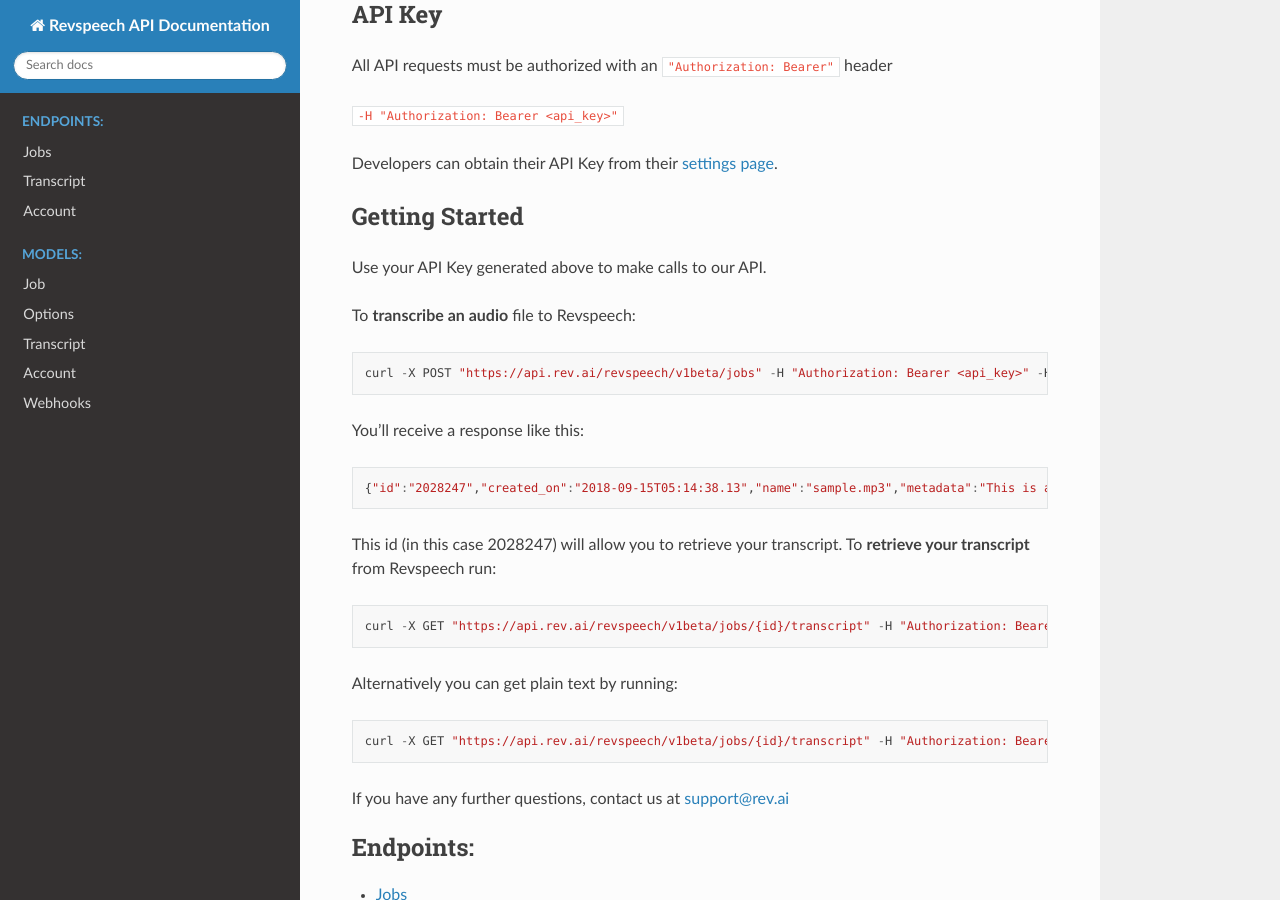
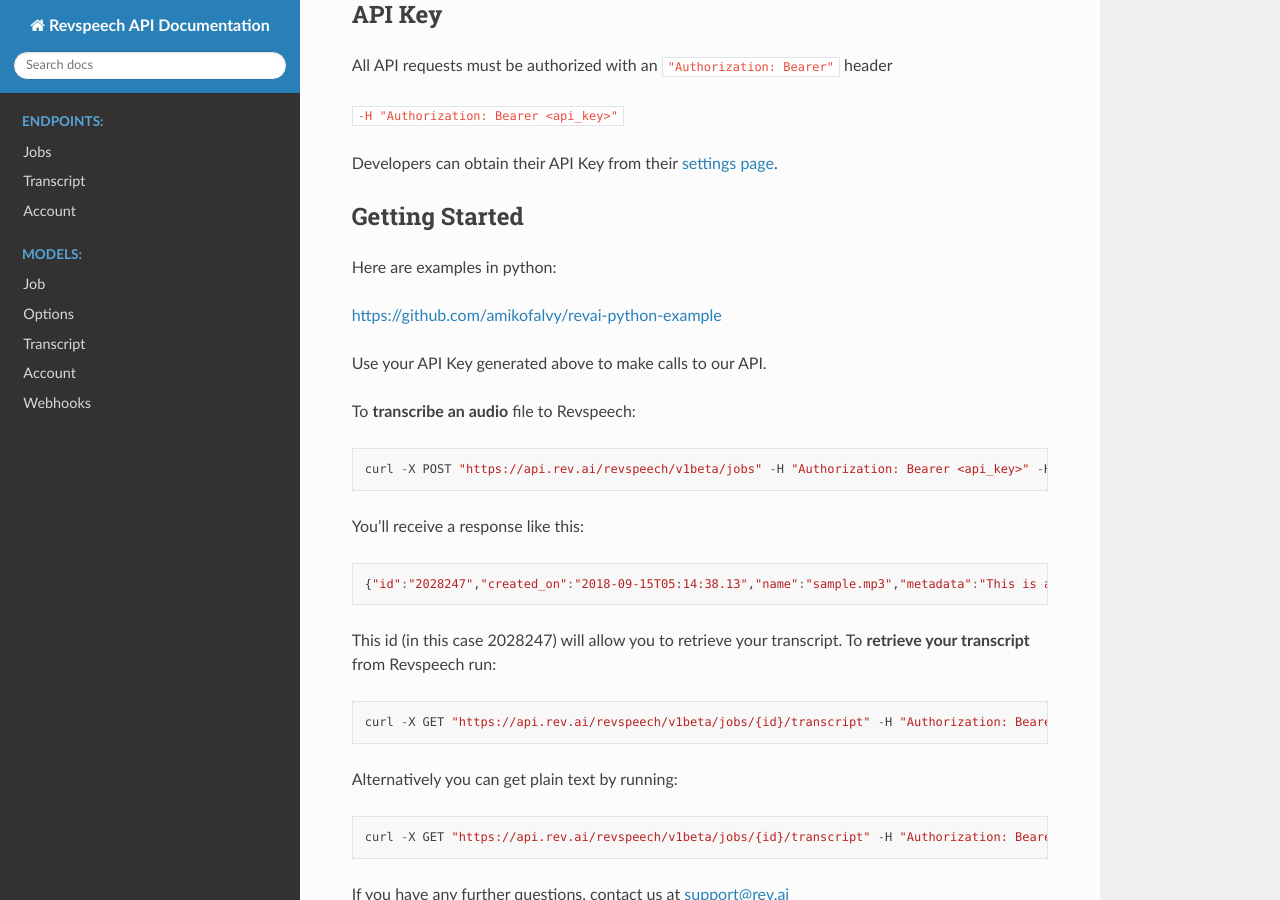
Before and after one commit to revdotcom/revspeech-api-docs, a Sphinx documentation site: the page built from source/index.rst, in a window 1280 px wide and 900 px high, scrolled down 531 px. Built offline with Sphinx 7.4.7 and the Read the Docs theme 2.0.0, drawn with Linux system fonts in a browser that asks for light colours.

Commit message:
Update index.rst

```diff
--- a/source/index.rst
+++ b/source/index.rst
@@ -31,6 +31,10 @@
 
 Getting Started
 **************
+
+Here are examples in python:
+
+https://github.com/amikofalvy/revai-python-example
 
 Use your API Key generated above to make calls to our API.
 
```
